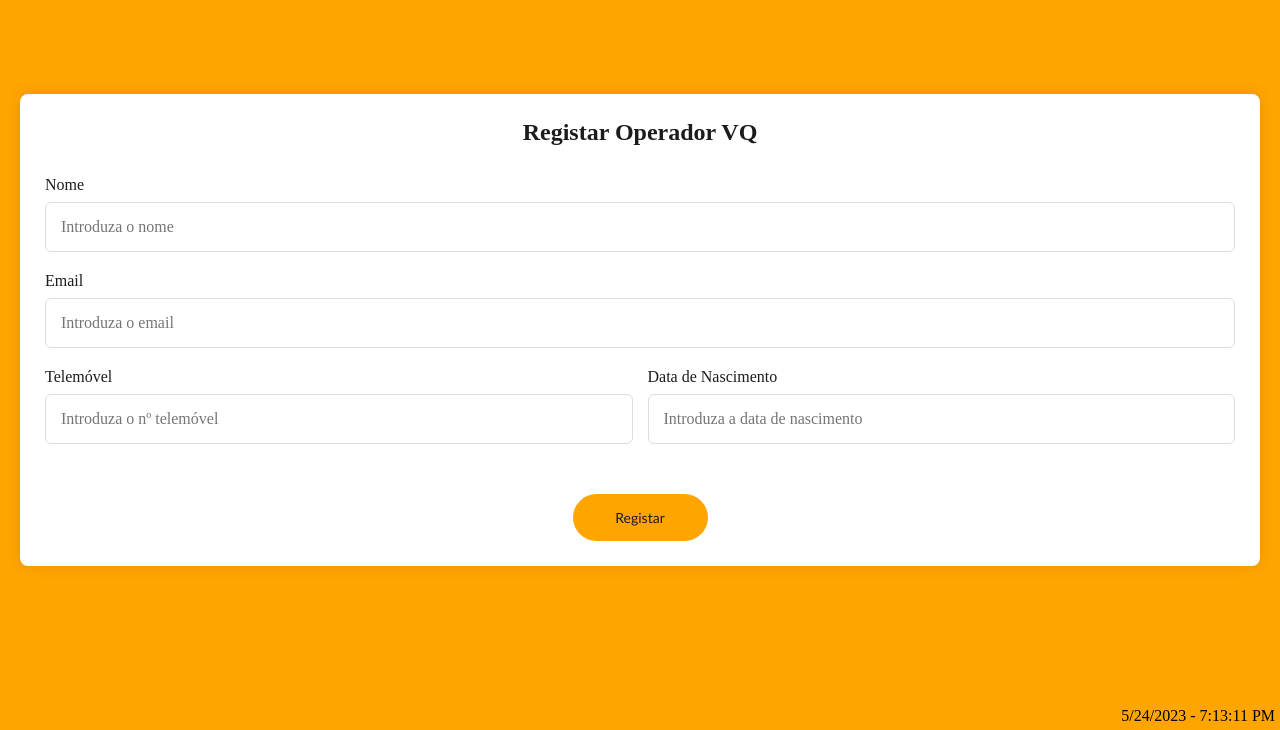
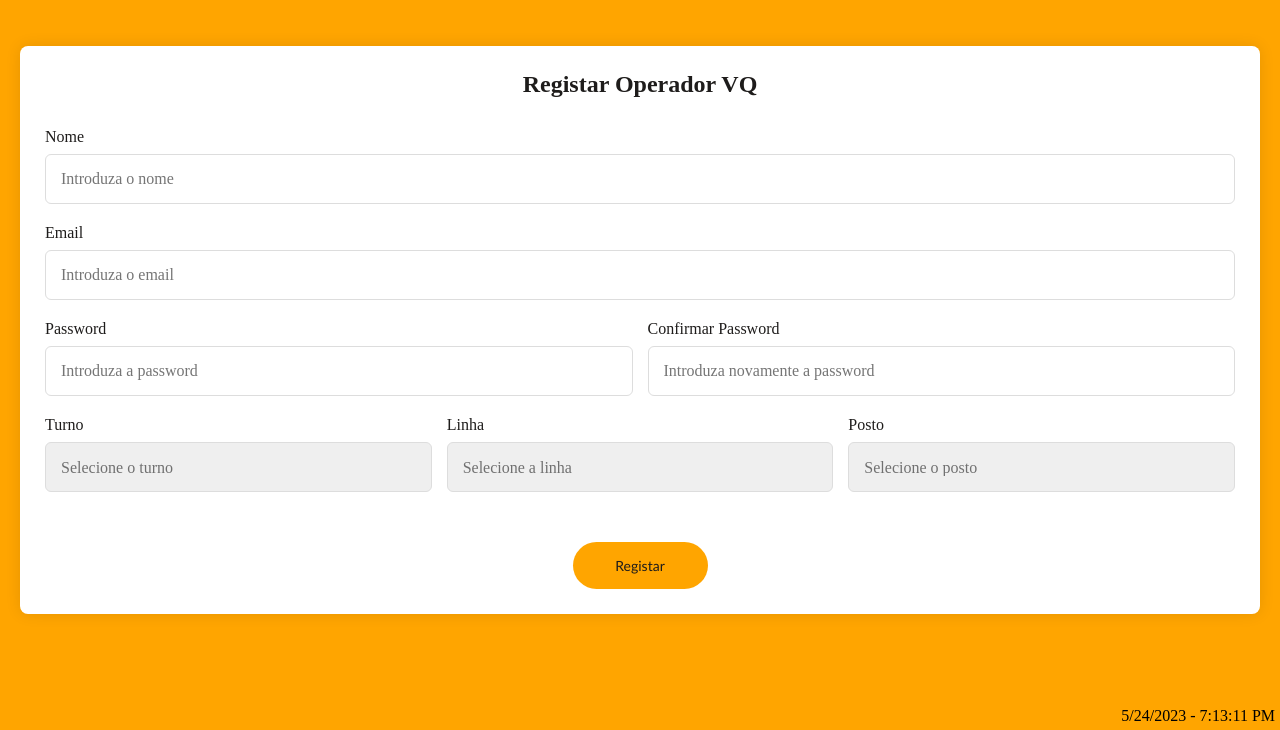
Before and after one commit to EduCosme99/flaskProject, a Flask app: page /adicionar_operadorvq in a window 1280 px wide. Shown: the part 70-800 px from the top of the page. Run offline with Flask 3, Linux system fonts and the light colour scheme; some libraries are stand-ins or nearby versions.

Commit message:
Atualização nas páginas de registo

```diff
--- a/flaskProject/templates/AdicionarOperadorVQ.html
+++ b/flaskProject/templates/AdicionarOperadorVQ.html
@@ -49,13 +49,52 @@
 
                 <div class="column">
                     <div class="input-box">
-                        <label>Telemóvel</label>
-                        <input type="text" placeholder="Introduza o nº telemóvel" required/>
+                        <label>Password</label>
+                        <input type="text" name="password"placeholder="Introduza a password" required/>
                     </div>
 
                     <div class="input-box">
-                        <label>Data de Nascimento</label>
-                        <input type="text" placeholder="Introduza a data de nascimento" required/>
+                        <label>Confirmar Password</label>
+                        <input type="password" name="confirmar_password"placeholder="Introduza novamente a password" required/>
+                        <div id="error-text" style="color: red; display: none;">As senhas não coincidem</div>
+                    </div>
+                </div>
+
+                <div class="column">
+                    <div class="input-box">
+                        <label>Turno</label>
+                        <select name="turno" required>
+                            <option value="" disabled selected>Selecione o turno</option>
+                            <option value="1">1</option>
+                            <option value="2">2</option>
+                            <option value="3">3</option>
+                            <option value="4">4</option>
+                            <option value="5">5</option>
+                        </select>
+                    </div>
+
+                    <div class="input-box">
+                        <label>Linha</label>
+                            <select name="linha" required>
+                                <option value="" disabled selected>Selecione a linha</option>
+                                <option value="1">1</option>
+                                <option value="2">2</option>
+                                <option value="3">3</option>
+                                <option value="4">4</option>
+                                <option value="5">5</option>
+                            </select>
+                    </div>
+
+                    <div class="input-box">
+                        <label>Posto</label>
+                            <select name="posto" required>
+                                <option value="" disabled selected>Selecione o posto</option>
+                                <option value="1">1</option>
+                                <option value="2">2</option>
+                                <option value="3">3</option>
+                                <option value="4">4</option>
+                                <option value="5">5</option>
+                            </select>
                     </div>
                 </div>
 
@@ -75,6 +114,24 @@
             }
 
             setInterval(updateTime, 1000);
+
+            document.addEventListener('DOMContentLoaded', function() {
+                const passwordInput = document.querySelector('input[name="password"]');
+                const confirmPasswordInput = document.querySelector('input[name="confirmar_password"]');
+                const errorText = document.getElementById('error-text');
+
+                function checkPasswordMatch() {
+                    const password = passwordInput.value;
+                    const confirmPassword = confirmPasswordInput.value;
+                    if (password !== confirmPassword) {
+                        errorText.style.display = 'block';
+                    } else {
+                        errorText.style.display = 'none';
+                    }
+                }
+
+                confirmPasswordInput.addEventListener('blur', checkPasswordMatch);
+            });
         </script>
     </body>
 </html>
--- a/flaskProject/templates/AdicionarSupervisor.html
+++ b/flaskProject/templates/AdicionarSupervisor.html
@@ -58,7 +58,6 @@
                         <input type="password" name="confirmar_password"placeholder="Introduza novamente a password" required/>
                         <div id="error-text" style="color: red; display: none;">As senhas não coincidem</div>
                     </div>
-                    <!--<div id="error-text" style="color: red; display: none;">As senhas não coincidem</div>-->
                 </div>
 
                 <div class="column">
```
Also changed, not shown: flaskProject/templates/AdicionarFuncionario.html (+59 -7 lines).
